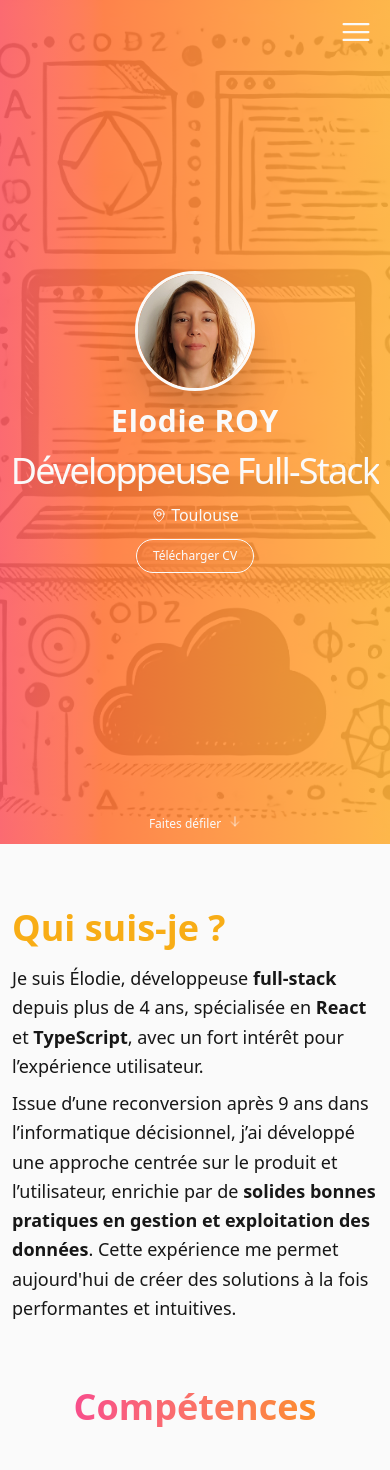
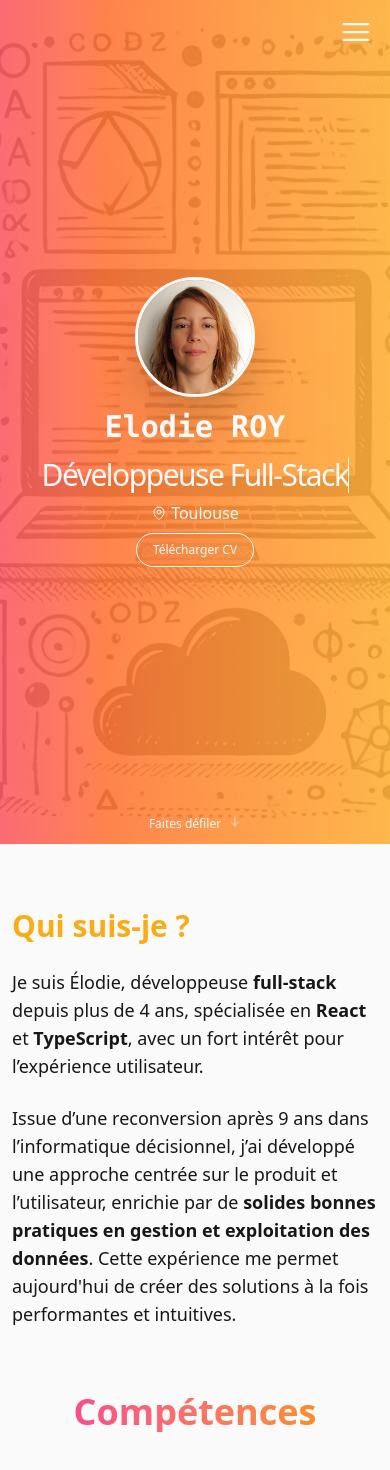
Before and after one commit to ElodieRoy/CV, a React (Vite) app in the folder frontend/: page / in a window 390 px wide. Shown: the top 1470 px of the page. Built offline with nearby package versions, Linux system fonts and the light colour scheme.

Commit message:
feat: add Typography component and update sections to use it

```diff
--- a/frontend/package.json
+++ b/frontend/package.json
@@ -14,6 +14,7 @@
   "dependencies": {
     "@heroicons/react": "^2.2.0",
     "@tailwindcss/vite": "^4.0.0",
+    "class-variance-authority": "^0.7.1",
     "clsx": "^2.1.1",
     "eslint-plugin-prettier": "^5.2.3",
     "eslint-plugin-react": "^7.37.4",
--- a/frontend/src/components/ui/ThemeButton.tsx
+++ b/frontend/src/components/ui/ThemeButton.tsx
@@ -8,7 +8,7 @@ export function ThemeButton(props: ComponentPropsWithoutRef<"button">) {
   return (
     <button
       {...props}
-      className={cn("size-6 z-50 text-light relative", props.className)}
+      className={cn("size-6 text-light relative", props.className)}
       onClick={toggleDarkMode}
     >
       <MoonIcon
--- /dev/null
+++ b/frontend/src/components/ui/Typography.tsx
@@ -0,0 +1,60 @@
+import { cn } from "@/lib/utils";
+import { cva, VariantProps } from "class-variance-authority";
+import { ComponentPropsWithoutRef, ElementType } from "react";
+
+const typographyVariants = cva("", {
+  variants: {
+    type: {
+      h1: "select-all scroll-m-20 font-mono text-3xl font-bold",
+      h2: "select-all scroll-m-20 text-3xl font-light tracking-tighter transition-colors lg:text-4xl",
+      h3: "text-center text-4xl font-semibold bg-linear-to-r from-pink-500 to-amber-500 bg-clip-text text-transparent",
+      h4: "text-primary text-3xl font-semibold",
+      p: "text-lg leading-7 [&:not(:first-child)]:mt-6",
+      default: "",
+      quote: "mt-6 border-l-2 pl-6 italic",
+      code: "relative rounded bg-muted px-[0.3rem] py-[0.2rem] font-mono text-sm font-semibold",
+      lead: "text-xl text-muted-foreground",
+      large: "text-lg font-semibold",
+      small: "text-md font-light leading-none",
+      muted: "text-sm text-muted-foreground",
+      link: "font-medium text-cyan-600 hover:underline dark:text-primary",
+    },
+  },
+});
+
+type TypographyVariants = VariantProps<typeof typographyVariants>;
+type Type = TypographyVariants["type"];
+
+const defaultElementMapping: Record<NonNullable<Type>, ElementType> = {
+  h1: "h1",
+  h2: "h2",
+  h3: "h3",
+  h4: "h4",
+  p: "p",
+  quote: "p",
+  code: "code",
+  lead: "p",
+  large: "p",
+  small: "p",
+  muted: "p",
+  link: "a",
+  default: "p",
+};
+
+type TypographyProps<T extends ElementType> = {
+  className?: string;
+  as?: T;
+  type: NonNullable<Type>;
+} & ComponentPropsWithoutRef<T>;
+
+export function Typography<T extends ElementType>({
+  className,
+  as,
+  type = "default",
+  ...props
+}: TypographyProps<T>) {
+  const Comp = as ?? defaultElementMapping[type];
+  return (
+    <Comp {...props} className={cn(typographyVariants({ type }), className)} />
+  );
+}
--- a/frontend/src/sections/Home.tsx
+++ b/frontend/src/sections/Home.tsx
@@ -1,5 +1,6 @@
 import photo from "@/assets/Elodie_ROY_photo_342.jpg";
 import { Button } from "@/components/ui/Button";
+import { Typography } from "@/components/ui/Typography";
 import { ArrowDownIcon } from "@heroicons/react/24/outline";
 import MapPinIcon from "@heroicons/react/24/outline/MapPinIcon";
 import { useTranslation } from "react-i18next";
@@ -16,19 +17,25 @@ export function Home() {
         <div className="size-30 rounded-full overflow-hidden border-3 scale-0.5 border-light shadow-2xl opacity-0 animate-zoom-in">
           <img src={photo} alt="profil photo" />
         </div>
-        <h1 className="opacity-0 animate-blur-in-bottom animation-delay-500 font-bold text-3xl tracking-wide select-all">
+        <Typography
+          type="h1"
+          className="opacity-0 animate-blur-in-bottom animation-delay-500"
+        >
           {t("home.name")}
-        </h1>
+        </Typography>
         <div className="overflow-hidden w-fit relative">
-          <h2 className="opacity-0 text-4xl tracking-tighter text-light font-light animate-fade-in animation-delay-1500">
+          <Typography
+            type="h2"
+            className="opacity-0 text-light animate-fade-in animation-delay-1500"
+          >
             {t("home.title")}
-          </h2>
+          </Typography>
           <div className="absolute top-0 bg-light h-14 w-full opacity-0 animate-slide-through" />
         </div>
-        <p className="font-light flex items-center gap-1 opacity-0 animate-slide-in-top animation-delay-1000">
+        <div className="flex items-center gap-1 opacity-0 animate-slide-in-top animation-delay-1000">
           <MapPinIcon className="size-4" />
-          {t("home.location")}
-        </p>
+          <Typography type="small">{t("home.location")}</Typography>
+        </div>
         <Button className="backdrop-blur-lg text-xs opacity-0 animate-slide-in-top animation-delay-1500 duration-500">
           {t("home.download")}
         </Button>
--- a/frontend/src/sections/Profile.tsx
+++ b/frontend/src/sections/Profile.tsx
@@ -1,20 +1,21 @@
 import { Container } from "@/components/ui/Container";
+import { Typography } from "@/components/ui/Typography";
 
 export function Profile() {
   const nbExp = new Date().getFullYear() - 2021;
   return (
     <section id="profile">
       <Container>
-        <h3 className="text-primary text-4xl font-semibold mb-4">
+        <Typography type="h4" className="mb-4">
           Qui suis-je ?
-        </h3>
-        <p className="text-lg leading-relaxed">
+        </Typography>
+        <Typography type="p">
           Je suis Élodie, développeuse <strong>full-stack</strong> depuis plus
           de {nbExp} ans, spécialisée en <strong>React</strong> et{" "}
           <strong>TypeScript</strong>, avec un fort intérêt pour l’expérience
           utilisateur.
-        </p>
-        <p className="text-lg leading-relaxed mt-2">
+        </Typography>
+        <Typography type="p" className=" mt-2">
           Issue d’une reconversion après 9 ans dans l’informatique décisionnel,
           j’ai développé une approche centrée sur le produit et l’utilisateur,
           enrichie par de{" "}
@@ -23,7 +24,7 @@ export function Profile() {
           </strong>
           . Cette expérience me permet aujourd'hui de créer des solutions à la
           fois performantes et intuitives.
-        </p>
+        </Typography>
       </Container>
     </section>
   );
--- a/frontend/src/sections/Skills.tsx
+++ b/frontend/src/sections/Skills.tsx
@@ -1,12 +1,11 @@
 import { Container } from "@/components/ui/Container";
+import { Typography } from "@/components/ui/Typography";
 
 export function Skills() {
   return (
     <section id="skills">
       <Container>
-        <h3 className="text-center text-4xl font-semibold bg-linear-to-r from-pink-500 to-amber-500 bg-clip-text text-transparent">
-          Compétences
-        </h3>
+        <Typography type="h3">Compétences</Typography>
         <p className="h-screen"></p>
       </Container>
     </section>
```
Also changed, not shown: 1 other file (tests, documents, lock files or other folders).
